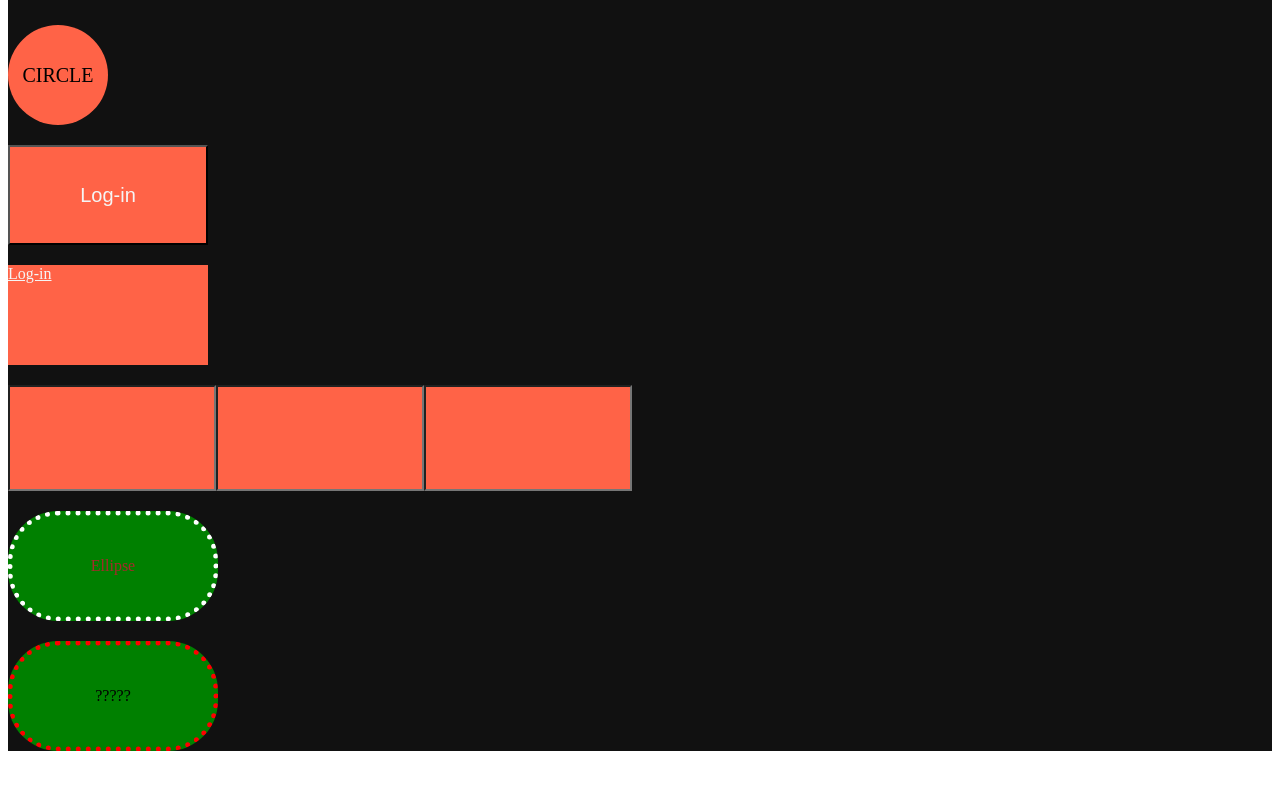
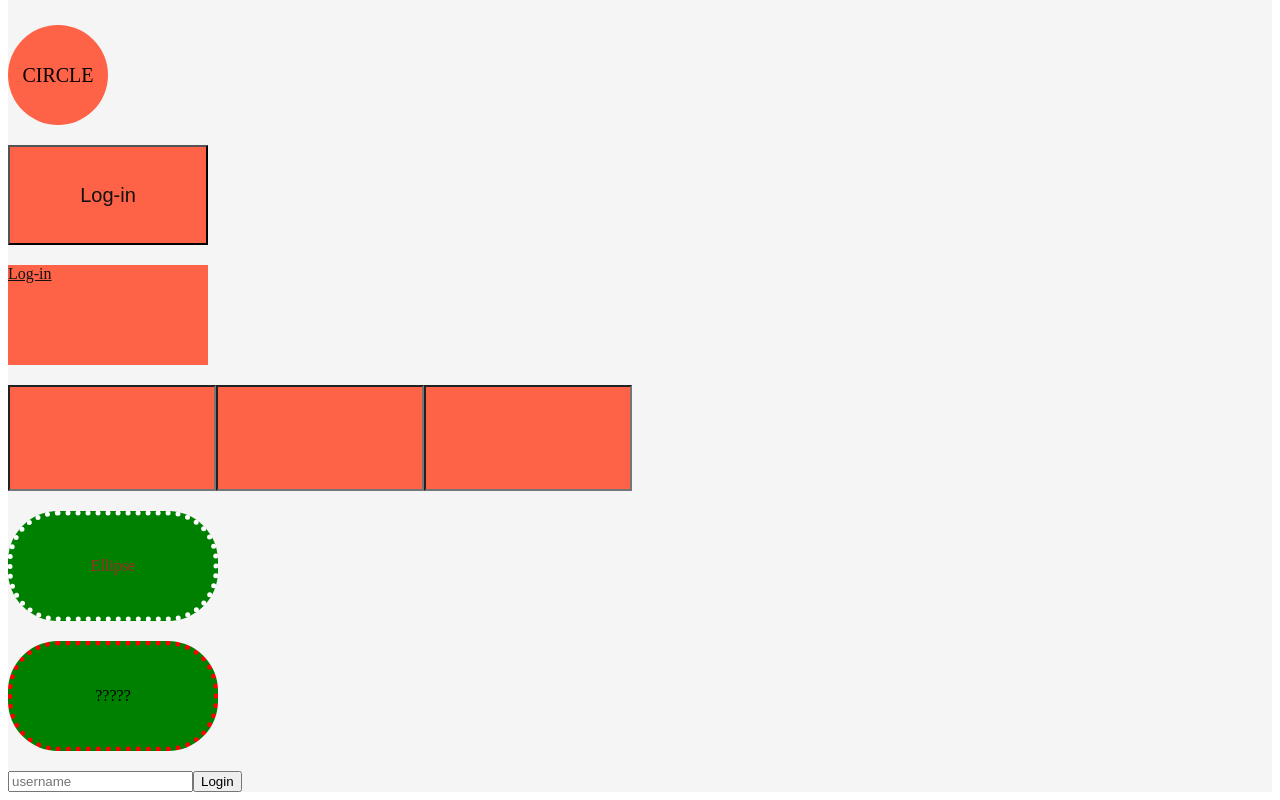
Before and after one commit to karpei-taemukan/advanced-react-class, a React (Create React App) app: page / in a window 1280 px wide. Shown: the part 463-1263 px from the top of the page. Before the commit the page ends 1222 px from the top, so only its background shows below. Built offline with nearby package versions, Linux system fonts and the light colour scheme.

Commit message:
overlap useState, TS(set event type,set interface)

```diff
--- a/src/App.tsx
+++ b/src/App.tsx
@@ -1,5 +1,6 @@
 import styled, {keyframes} from "styled-components";
 import Ellipse from "./Ellipse";
+import Form from "./Form";
 
 const First = styled.div`
 display: flex;
@@ -129,6 +130,7 @@ function App() {
    </div>
    <Ellipse borderColor="white" txtColor="brown" />
    <Ellipse txtColor="black" text="?????" />
+   <Form />
    </First>
   );
 }
--- a/src/Ellipse.tsx
+++ b/src/Ellipse.tsx
@@ -1,3 +1,4 @@
+import { useState } from "react";
 import styled from "styled-components";
 
 interface EllipseProps{
@@ -26,6 +27,7 @@ border: 5px dotted ${props => props.borderColor};
 
 
 function Ellipse({txtColor, borderColor, text="Ellipse"}:EllipseProps){ /*(props:txtProps)        txtColor={props.txtColor} */
+//const [value, setValue] = useState<number|string>(0);
 return <div>
 <Container txtColor={txtColor} borderColor={borderColor ?? "red"}>{text}</Container>
 </div>
--- /dev/null
+++ b/src/Form.tsx
@@ -0,0 +1,28 @@
+import {useState} from "react";
+
+function Form(){
+    const [value, setValue] = useState("");
+const onChange = (event: React.FormEvent<HTMLInputElement>) =>
+// 어떤 종류의 Element가 이 onChange 이벤트를 발생시킬지를 특정할 수 있다
+// 즉, 타입스크립트는 onChange 함수가 HTMLInputElement에 의해 실횅될것을 안다
+{
+//console.log(event.currentTarget.value);
+const {currentTarget:{value}} = event;
+ setValue(value);
+    }
+
+const onSubmit = (event: React.FormEvent<HTMLFormElement>) => {
+event.preventDefault();
+console.log("hi", value);
+}
+
+return (
+<div>
+<form onSubmit={onSubmit}>
+<input onChange={onChange} value={value} type="text" placeholder="username"/>
+<button>Login</button>
+</form>
+</div>)
+}
+
+export default Form;
--- a/src/index.tsx
+++ b/src/index.tsx
@@ -2,22 +2,13 @@ import React from 'react';
 import ReactDOM from 'react-dom/client';
 import { ThemeProvider } from 'styled-components';
 import App from './App';
+import {lightTheme} from "./theme";
 
 const root = ReactDOM.createRoot(document.getElementById('root')as HTMLElement);
 
-const darkTheme = {
-  textColor:"whitesmoke",
-  backgroundColor:"#111"
-}
-
-const lightTheme = {
-  textColor:"#111",
-  backgroundColor:"whitesmoke"
-}
-
 root.render(
   <React.StrictMode>
-    <ThemeProvider theme={darkTheme}>
+    <ThemeProvider theme={lightTheme}>
     <App />
     </ThemeProvider>
   </React.StrictMode>
--- /dev/null
+++ b/src/theme.ts
@@ -0,0 +1,13 @@
+import { DefaultTheme } from "styled-components";
+
+export const lightTheme:DefaultTheme={
+    textColor:"#111",
+    backgroundColor:"whitesmoke",
+    btnColor:"tomato"
+};
+
+export const darkTheme:DefaultTheme={
+    textColor:"whitesmoke",
+    backgroundColor:"#111",
+    btnColor:"teal"
+};
```
Also changed, not shown: src/styled.d.ts (added, +11 -0 lines).
